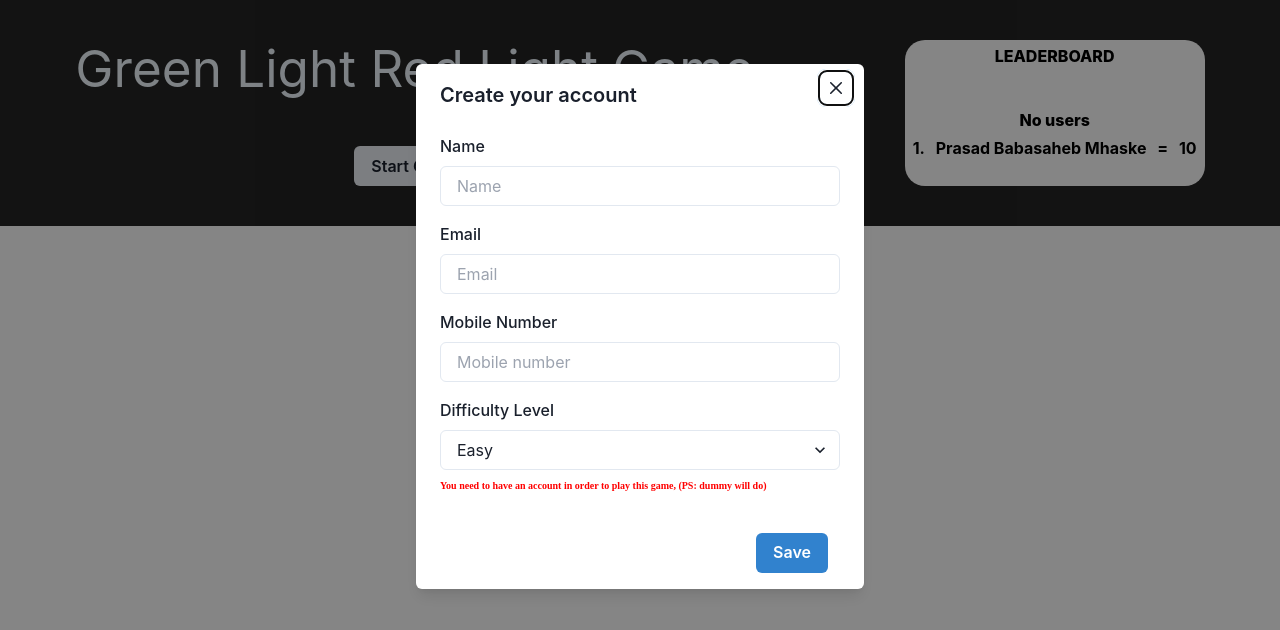
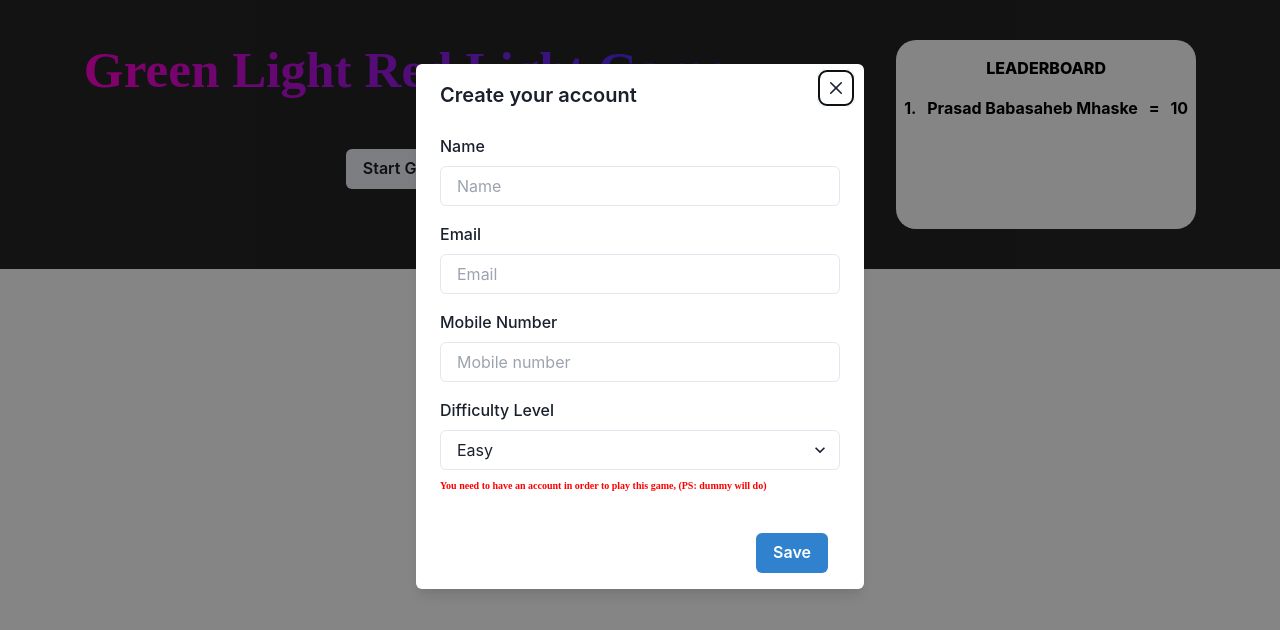
Before and after one commit to ProActive44/The_Return_Journey-Cuvette, a React (Vite) app: page / in a window 1280 px wide. Shown: the top 630 px of the page. Built offline with nearby package versions, Linux system fonts and the light colour scheme.

Commit message:
box styled

```diff
--- a/src/App.css
+++ b/src/App.css
@@ -5,21 +5,50 @@
   text-align: center;
   background-color: #242424;
   color: aliceblue;
-   /* border: 2px solid green; */
-   width: 100vw;
+  /* border: 2px solid green; */
+  width: 100vw;
 }
 
-.box{
-  width: 100px;
-  height: 50px;
+.box {
+  width: 200px;
+  height: 100px;
+  margin: 20px auto;
+  border-radius: 10px;
+  display: flex;
+  justify-content: center;
+  align-items: center;
+  font-size: larger;
+  font-weight: bolder;
+  font-family: cursive;
+  color: yellow;
+  cursor: pointer;
 }
 
-.green{
+
+.green {
   background-color: green;
 }
-.red{
+.red {
   background-color: red;
 }
-.Title{
+
+@keyframes Title-animation {
+  0% {
+    background-position: 0% 50%;
+  }
+  100% {
+    background-position: 100% 50%;
+  }
+}
+.Title {
   margin-bottom: 50px;
+  font-family: cursive;
+  font-weight: bolder;
+  background: linear-gradient(to right, #ff00cc, #3333ff);
+  -webkit-background-clip: text; /* For Safari */
+  background-clip: text;
+  color: transparent;
+  /* text-fill-color: transparent; */
+  animation: Title-animation 5s linear infinite;
+  line-height: normal;
 }
--- a/src/Components/GreenLightRedLight.jsx
+++ b/src/Components/GreenLightRedLight.jsx
@@ -38,16 +38,15 @@ const GreenLightRedLight = ({ targetScore, gameDuration }) => {
     }, randomTime);
   };
   function calculateScore(number, maxNumber = 40) {
-    // Ensure number is within the range [0, maxNumber]
+    // number is within the range [0, maxNumber]
     const numberInRange = Math.min(Math.max(number, 0), maxNumber);
-
     // The score range [1, 100]
     const score = (1 - numberInRange / maxNumber) * 99 + 1;
 
     return Math.round(score);
   }
   const endGame = (newScore) => {
-    console.log(newScore)
+    console.log("newScore", newScore)
     popToast();
     let TrueScore = calculateScore(newScore);
     let updatedUser = { ...currUser, score: TrueScore };
@@ -115,7 +114,7 @@ const GreenLightRedLight = ({ targetScore, gameDuration }) => {
   };
 
   return (
-    <div>
+    <Box mb={10}>
       <h1 className="Title">Green Light Red Light Game</h1>
       <Registration />
       {!gameStarted && !gameOver && !gameWon && (
@@ -128,6 +127,7 @@ const GreenLightRedLight = ({ targetScore, gameDuration }) => {
             onClick={() => handleClick(isGreen ? "green" : "red")}
           >
             {/* changing box is here */}
+            Click here
           </div>
           <p>Time Left: {timeLeft} seconds</p>
           <p>Score: {score}</p>
@@ -145,7 +145,7 @@ const GreenLightRedLight = ({ targetScore, gameDuration }) => {
           <Button onClick={restartGame}>Play Again</Button>
         </Box>
       )}
-    </div>
+    </Box>
   );
 };
 
--- a/src/Components/LeaderBoard.jsx
+++ b/src/Components/LeaderBoard.jsx
@@ -19,15 +19,15 @@ const LeaderBoard = () => {
   }, [AllUsers]);
   return (
     <Box p={1} w={"300px"} bg={"white"} color={"black"} borderRadius={20}>
-      <Text fontWeight={"extrabold"} fontFamily={'heading'}>LEADERBOARD</Text>
+      <Text my={3} fontWeight={"extrabold"} fontFamily={'heading'}>LEADERBOARD</Text>
       {/* <Flex justify={"space-between"} my={2}>
         <Button>Easy</Button>
         <Button>Medium</Button>
         <Button>Hard</Button>
       </Flex> */}
-      {
+      {/* {
         sortedUsers && <Text fontWeight={'extrabold'} mt={10}>No users</Text>
-      }
+      } */}
       <Box>
         {sortedUsers?.map((ele, idx) => {
           return (
--- a/src/Components/Registration.jsx
+++ b/src/Components/Registration.jsx
@@ -73,7 +73,7 @@ const Registration = () => {
   };
 
   useEffect(() => {
-    initialLoad(dispatch)
+    initialLoad(dispatch);
     onOpen();
   }, []);
 
@@ -84,6 +84,7 @@ const Registration = () => {
         onClose={onClose}
         blockScrollOnMount={true}
         closeOnOverlayClick={false}
+        size={{ base: "xs", sm: "sm", md: "md" }}
       >
         <ModalOverlay />
         <ModalContent>
--- a/src/Pages/Home.jsx
+++ b/src/Pages/Home.jsx
@@ -13,7 +13,7 @@ const Home = () => {
   let gameDuration = 40;
 
   return (
-    <Flex justify={"space-around"} my={10}>
+    <Flex justify={"space-around"} my={10} wrap={'wrap'}>
       <GreenLightRedLight
         targetScore={targetScore}
         gameDuration={gameDuration}
--- a/src/Redux/reducer.js
+++ b/src/Redux/reducer.js
@@ -12,6 +12,11 @@ const Reducer = (state = initState, action) => {
 
   switch (type) {
     case SAVENEWUSER:
+      state.AllUsers.map((ele) => {
+        if (ele.email === payload.email) {
+          return state;
+        }
+      });
       return {
         ...state,
         AllUsers: [...state.AllUsers, payload],
```
